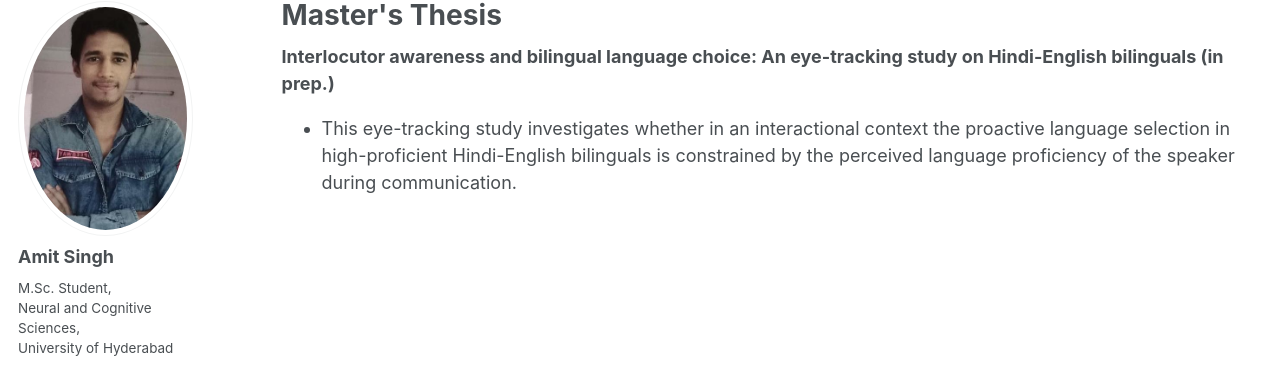
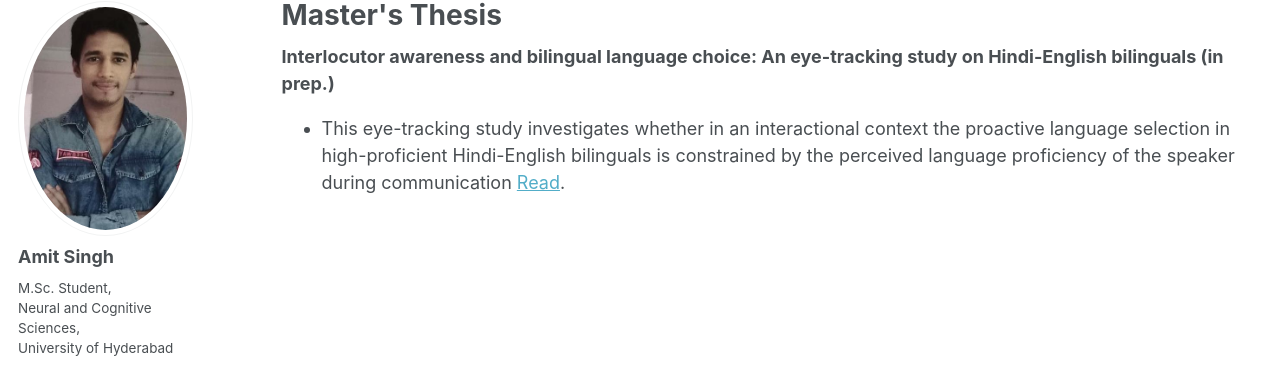
Before and after one commit to amits1ngh/amits1ngh.github.io, a Jekyll site: the page built from _pages/portfolio.html, in a window 1280 px wide. Shown: the part 117-482 px from the top of the page. Built offline with Jekyll 4.4.1, drawn with Linux system fonts in a browser that asks for light colours.

Commit message:
some links updated

```diff
--- a/_pages/portfolio.html
+++ b/_pages/portfolio.html
@@ -6,6 +6,6 @@ author_profile: true
 ---
 <b>Interlocutor awareness and bilingual language choice: An eye-tracking study on Hindi-English bilinguals (in prep.)</b>
 <ul>
-  <li>This eye-tracking study investigates whether in an interactional context the proactive language selection in high-proficient Hindi-English bilinguals is constrained by the perceived language proficiency of the speaker during communication.
+  <li>This eye-tracking study investigates whether in an interactional context the proactive language selection in high-proficient Hindi-English bilinguals is constrained by the perceived language proficiency of the speaker during communication <a href ="/files/Thesis.pdf" type="application/pdf">Read</a>.
 </li>
 </ul>
```
